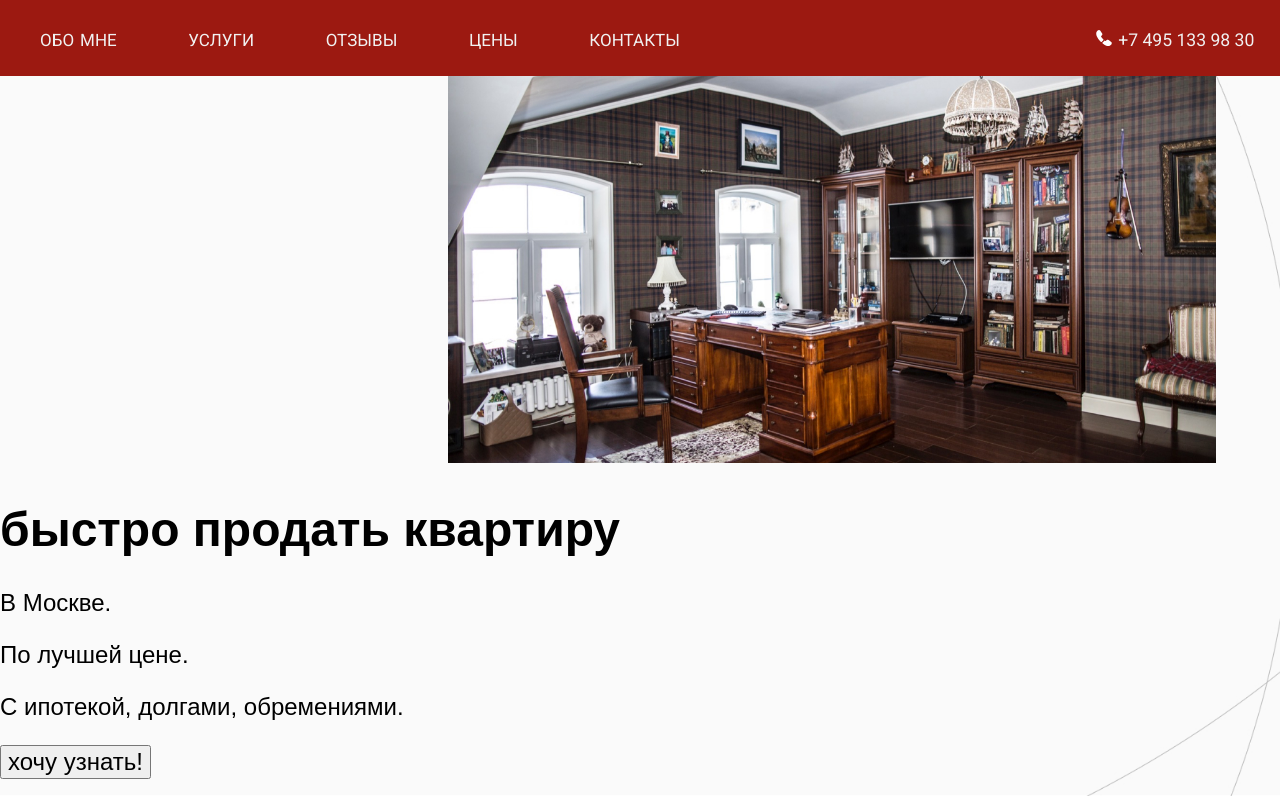
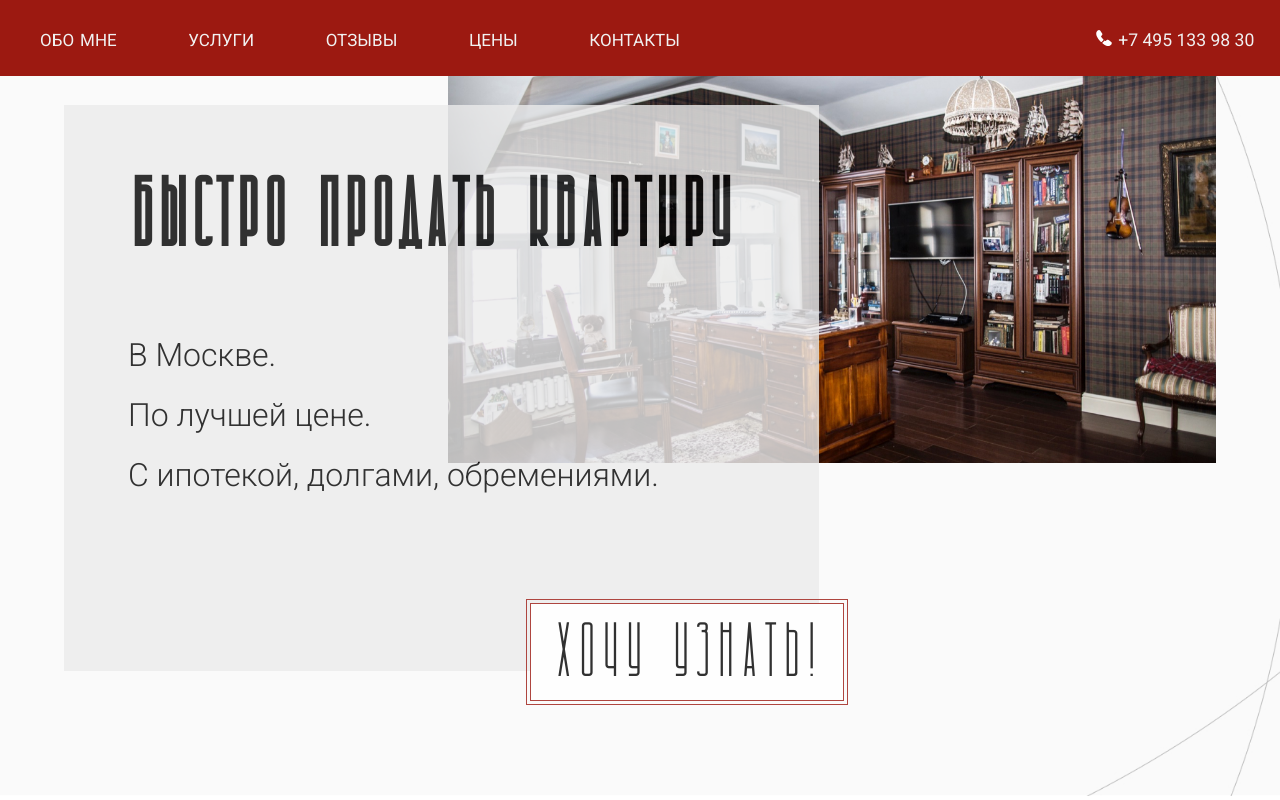
Before and after one commit to katekoso/real-estate, a plain HTML site: page index.html in a window 1280 px wide. Drawn offline with Linux system fonts and the light colour scheme.

Commit message:
feat: continue working with welcome page

```diff
--- a/index.html
+++ b/index.html
@@ -19,7 +19,7 @@
     <header class="header">
       <nav class="header__nav">
         <ul>
-          <li><a href="#">обо мне</a></li>
+          <li><a href="#">обо mне</a></li>
           <li><a href="#">услуги</a></li>
           <li><a href="#">отзывы</a></li>
           <li><a href="#">цены</a></li>
@@ -48,8 +48,8 @@
           <p>В Москве.</p>
           <p>По лучшей цене.</p>
           <p>С ипотекой, долгами, обремениями.</p>
+          <button type="button" class="welcome__button">хочу узнать!</button>
         </section>
-        <button class="welcome__btn" type="button">хочу узнать!</button>
       </section>
     </main>
     <script src="./index.js"></script>
--- a/styles/style.scss
+++ b/styles/style.scss
@@ -2,16 +2,22 @@ $color_red: #9c1911;
 $color_grey_dark: #2e2e2e;
 $color_grey_light: #f3f2f2;
 $color_grey_medium: #414141;
-$color__white: rgb(241, 241, 241);
+$color_white: rgb(241, 241, 241);
+$color_dark_white: #ececec;
 
-%middle_text_style {
-  font-family: "Roboto", Arial, Helvetica, sans-serif;
-  font-weight: 400;
-  font-variant: small-caps;
+$font_roboto: "Roboto", Arial, Helvetica, sans-serif;
+$font_architectural: "Architectural", Arial, Helvetica, sans-serif;
+
+@font-face {
+  font-family: "Architectural";
+  src: url(../assets/fonts/Architectural.ttf);
 }
 
 body {
   font-size: 24px;
+  box-sizing: border-box;
+  font-family: $font_roboto;
+  font-weight: 400;
   .header {
     background-color: $color_red;
     &__nav {
@@ -25,9 +31,9 @@ body {
         gap: 10px;
         width: 50vw;
         a {
-          color: $color__white;
+          color: $color_white;
           text-decoration: none;
-          @extend %middle_text_style;
+          font-variant: small-caps;
           font-size: 1.5rem;
         }
       }
@@ -37,9 +43,9 @@ body {
           width: 1rem;
         }
         a {
-          color: $color__white;
+          color: $color_white;
           text-decoration: none;
-          @extend %middle_text_style;
+          font-variant: small-caps;
           font-size: 1.1rem;
         }
       }
@@ -48,7 +54,7 @@ body {
   .welcome {
     background-image: url(../assets/images/bg-welcome.jpg);
     background-size: cover;
-    height: 90vh;
+    min-height: 90vh;
     .img-container {
       width: 60%;
       position: relative;
@@ -57,5 +63,46 @@ body {
         width: 100%;
       }
     }
+    &__slogan {
+      background-color: $color_dark_white;
+      opacity: 80%;
+      position: absolute;
+      z-index: 2;
+      top: 105px;
+      left: 5%;
+      min-height: 25rem;
+      width: 49%;
+      padding: 4rem;
+      h1 {
+        font-size: 6rem;
+        margin: 0;
+        font-family: $font_architectural;
+      }
+      p {
+        margin: 0;
+        font-weight: 300;
+        line-height: 60px;
+        font-size: 2rem;
+      }
+      p:first-of-type {
+        margin-top: 50px;
+      }
+    }
+    &__button {
+      position: relative;
+      z-index: 3;
+      top: 6rem;
+      left: 25rem;
+      letter-spacing: 2px;
+      padding-top: 10px;
+      margin: 2px;
+      background-color: white;
+      border: 1px solid $color_red;
+      outline: 1px solid $color_red;
+      outline-offset: 3px;
+      width: 50%;
+      font-family: $font_architectural;
+      font-size: 6vw;
+    }
   }
 }
```
Also changed, not shown: assets/fonts/Architectural.ttf (added), assets/images/btn-border.svg (added), styles/style.css, 1 other file.
